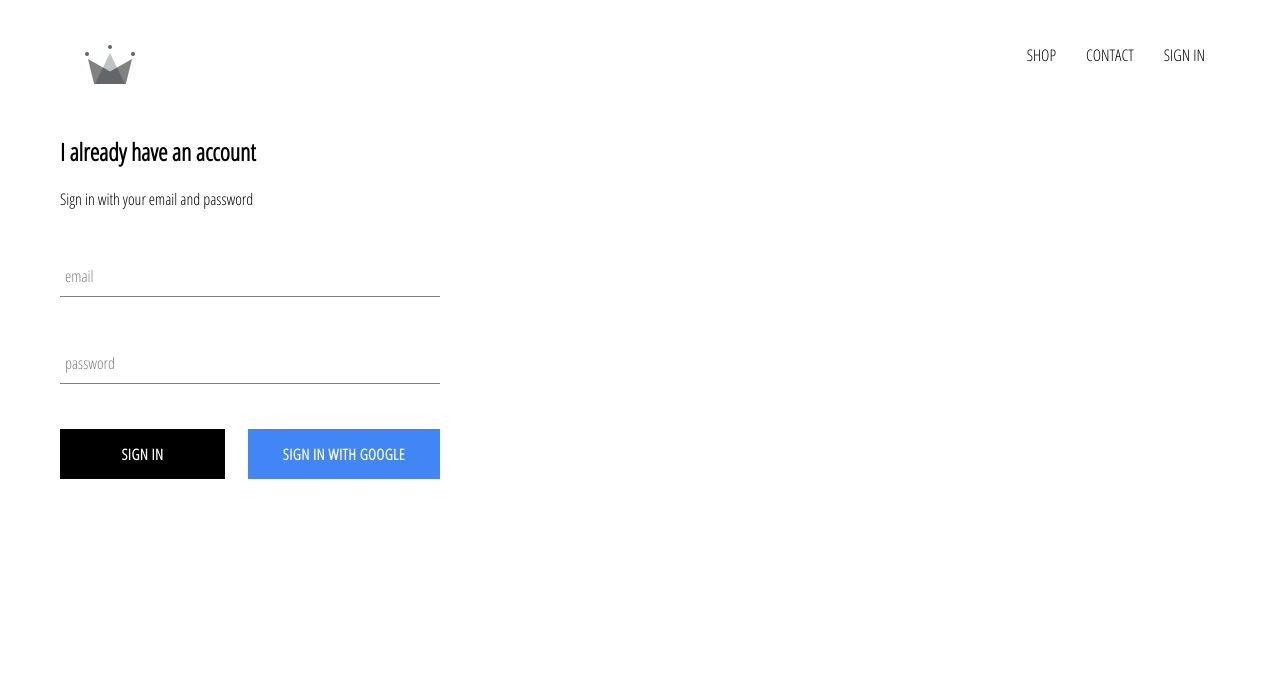
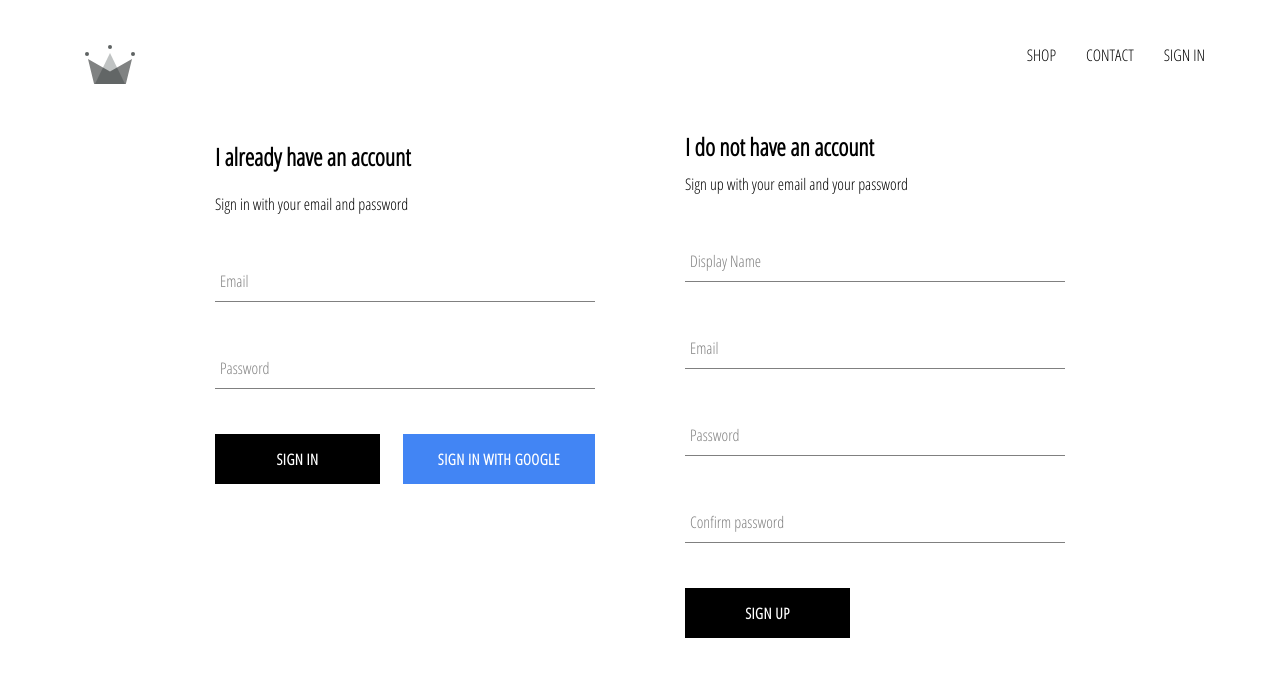
Before and after one commit to genFD/Large-scale-project-e-commerce, a React (Create React App) app: page /signin in a window 1280 px wide. Shown: the top 676 px of the page. Built offline with nearby package versions, Linux system fonts and the light colour scheme; no server answers.

Commit message:
stored our user in database + store data in our state

```diff
--- a/src/App.js
+++ b/src/App.js
@@ -5,7 +5,7 @@
 import Header from './Components/header/header.component';
 import SignInAndSignUpPage from './Pages/sign-in-and-sign-up/sign-in-and-sign-up.component';
 import { Switch, Route } from 'react-router-dom';
-import { auth } from './firebase/firebase.utils';
+import { auth, createUserProfileDocument } from './firebase/firebase.utils';
 
 class App extends React.Component {
   constructor() {
@@ -14,13 +14,40 @@
       currentUser: null,
     };
   }
-
+  // open subscription : whenever any changes occur from any source related to this app, we dont need to fetch
+  // componentDidMount() {
+  //   auth.onAuthStateChanged(user =>{
+  //     this.setState({
+  //       currentUser:user
+  //     })
+  //   })
+  // }
+  //close subscription
   unsubscribeFromAuth = null;
 
   componentDidMount() {
     /// check if there's user signedIn and set the state with info about user
-    this.unsubscribeFromAuth = auth.onAuthStateChanged((user) => {
-      this.setState({ currentUser: user });
+    this.unsubscribeFromAuth = auth.onAuthStateChanged(async (userAuth) => {
+      if (userAuth) {
+        const userRef = await createUserProfileDocument(userAuth);
+        //setting the state
+        userRef.onSnapshot((snapShot) => {
+          this.setState(
+            {
+              currentUser: {
+                id: snapShot.id,
+                ...snapShot.data(),
+              },
+            },
+            () => console.log(this.state)
+          );
+        });
+      } else {
+        //app need to know if the useAuth is null/if the user logged out
+        this.setState({
+          currentUser: userAuth,
+        });
+      }
     });
   }
   componentWillUnmount() {
@@ -29,6 +56,7 @@
   render() {
     return (
       <div>
+        {/* make our header know whether a user is sign in or sign out by giving it the app current userstate rest of the code in the header comp */}
         <Header currentUser={this.state.currentUser} />
         <Switch>
           <Route exact path='/' component={HomePage} />
--- a/src/Components/custom-button/custom-button.component.jsx
+++ b/src/Components/custom-button/custom-button.component.jsx
@@ -2,6 +2,7 @@
 import './custom-button.styles.scss'
 
 const CustomButton = ({children, isGoogleSignIn, ...otherProps})=>{
+ // if the props isGoogleSignIn is true, we'll have a button with google-sign-in class as well as custom button, otherwise it's just going to be custom-button
  return(
  <button className={`${isGoogleSignIn ? 'google-sign-in' : ''} custom-button`} {...otherProps}
  >
--- a/src/Components/sign-in/sign-in.component.jsx
+++ b/src/Components/sign-in/sign-in.component.jsx
@@ -2,7 +2,7 @@
 import './sign-in.styles.scss'
 import FormInput from "../form-input/form-input.component";
 import CustomButton from "../custom-button/custom-button.component";
-import { signInWithGoogle } from "../../firebase/firebase.utils";
+import { auth, signInWithGoogle } from "../../firebase/firebase.utils";
 
 class SignIn extends React.Component{
  constructor(props){
@@ -12,8 +12,14 @@
    password:''
   }
  }
-handleSubmit = (e)=>{
+handleSubmit = async (e)=>{
  e.preventDefault()
+ const {email, password} = this.state
+  try {
+    auth.signInWithEmailAndPassword(email,password)
+  } catch (error) {
+    console.log(error);
+  }
 
  this.setState({email:'', password:''})
 }
@@ -33,7 +39,7 @@
         <FormInput
         type="email"
         name='email'
-        label="email"
+        label="Email"
         value={this.state.email}
         handleChange={this.handleChange}
         required />
@@ -41,12 +47,12 @@
         <FormInput
         type="password"
         name='password'
-        label="password"
+        label="Password"
         value={this.state.password}
         required handleChange={this.handleChange} />
       <div className='buttons'>
-        <CustomButton type="submit">Sign in</CustomButton>
-        <CustomButton onClick={signInWithGoogle} isGoogleSignIn >Sign in with Google </CustomButton>
+        <CustomButton type="button">Sign in</CustomButton>
+        <CustomButton type='button' onClick={signInWithGoogle} isGoogleSignIn >Sign in with Google </CustomButton>
       </div>
      </form>
 
--- a/src/Components/sign-up/sign-up.component.jsx
+++ b/src/Components/sign-up/sign-up.component.jsx
@@ -0,0 +1,95 @@
+import React from 'react'
+import "./sign-up.styles.scss"
+import FormInput from '../form-input/form-input.component'
+import CustomButton from '../custom-button/custom-button.component'
+import {auth} from '../../firebase/firebase.utils'
+// createUserProfileDocument
+class SignUp extends React.Component {
+ constructor(){
+  super()
+  this.state= {
+   displayName: '',
+   email: '',
+   password: '',
+   confirmPassword: '',
+  }
+ }
+ handleSubmit = async (e) =>{
+  e.preventDefault()
+  const {displayName, email, password,confirmPassword } = this.state
+  if (password !== confirmPassword){
+   alert("alert password don't match ")
+   return;
+  }
+  try {
+   const {user } = await auth.createUserWithEmailAndPassword(email, password)
+   // await createUserProfileDocument(user, {displayName})
+   this.setState({
+    displayName: '',
+    email: '',
+    password: '',
+    confirmPassword: '',
+   })
+
+  } catch (error) {
+   console.log(error)
+  }
+ }
+ handleChange = (e)=>{
+  const {name, value} = e.target
+  this.setState({[name]: value})
+ }
+ render(){
+ const {displayName, email, password,confirmPassword } = this.state
+ return (
+  <div className='sign-up'>
+   <h2 className='title'>I do not have an account</h2>
+   <span>Sign up with your email and your password</span>
+  <form className='sign-up-form' onSubmit={this.handleSubmit}>
+
+   <FormInput
+   type='text'
+   name='displayName'
+   value={displayName}
+   onChange={this.handleChange}
+   label='Display Name'
+   required
+   />
+
+   <FormInput
+   type='email'
+   name='email'
+   value={email}
+   onChange={this.handleChange}
+   label='Email'
+   required
+   />
+
+   <FormInput
+   type='password'
+   name='password'
+   value={password}
+   onChange={this.handleChange}
+   label='Password'
+   required
+   />
+
+   <FormInput
+   type='password'
+   name='confirmPassword'
+   value={confirmPassword}
+   onChange={this.handleChange}
+   label='Confirm password'
+   required
+   />
+   <CustomButton type='button'>SIGN UP</CustomButton>
+  </form>
+
+
+
+  </div>
+ )
+}
+}
+
+export default SignUp
--- a/src/Components/sign-up/sign-up.styles.scss
+++ b/src/Components/sign-up/sign-up.styles.scss
@@ -0,0 +1,9 @@
+.sign-up {
+  display: flex;
+  flex-direction: column;
+  width: 380px;
+
+  .title {
+    margin: 10px 0;
+  }
+}
--- a/src/Pages/sign-in-and-sign-up/sign-in-and-sign-up.component.jsx
+++ b/src/Pages/sign-in-and-sign-up/sign-in-and-sign-up.component.jsx
@@ -1,11 +1,12 @@
 import React from "react";
 import "./sign-in-and-sign-up.styles.scss"
 import SignIn from "../../Components/sign-in/sign-in.component";
-
+import SignUp from "../../Components/sign-up/sign-up.component";
 const SignInAndSignUpPage = ()=>{
  return (
   <div className='sign-in-and-sign-up'>
       <SignIn/>
+      <SignUp/>
   </div>
  )
 }
--- a/src/Pages/sign-in-and-sign-up/sign-in-and-sign-up.styles.scss
+++ b/src/Pages/sign-in-and-sign-up/sign-in-and-sign-up.styles.scss
@@ -0,0 +1,6 @@
+.sign-in-and-sign-up {
+  width: 850px;
+  display: flex;
+  justify-content: space-between;
+  margin: 30px auto;
+}
--- a/src/firebase/firebase.utils.js
+++ b/src/firebase/firebase.utils.js
@@ -1,6 +1,6 @@
-import firebase from 'firebase/compat/app';
-import 'firebase/compat/firestore';
-import 'firebase/compat/auth';
+import firebase from 'firebase/compat/app'; //pulling in the firebase utility library
+import 'firebase/compat/firestore'; //importing the store
+import 'firebase/compat/auth'; //importing auth for authentication
 
 // import { GoogleAuthProvider, getAuth, signInWithPopup } from 'firebase/auth';
 
@@ -22,15 +22,39 @@
 export const auth = firebase.auth();
 export const store = firebase.firestore();
 
+//Function that allows us to take that user auth that we got back from firebase and store inside of our database. we're making an API request so this is going to be an async code
+
+export const createUserProfileDocument = async (userAuth, additionalData) => {
+  //first checking if we getting back a valid object(user)
+  if (!userAuth) return;
+  //if user (userAuth) the object) exist we can query inside our database to see if the user already exists we're using the special method doc and get to query our data base
+  const userRef = store.doc(`user/${userAuth.uid}`);
+  const snapShot = await userRef.get();
+
+  if (!snapShot.exists) {
+    //if there's no data we need to create a new slot for our new user
+    const { displayName, email } = userAuth;
+    const createdAt = new Date();
+    try {
+      await userRef.set({
+        displayName,
+        email,
+        createdAt,
+        ...additionalData,
+      });
+    } catch (error) {
+      console.log(`Error creating user ${userAuth.uid} `, error.message);
+    }
+  }
+  return userRef;
+};
+//setup our google authentication utility
 const provider = new firebase.auth.GoogleAuthProvider();
-
+//trigger the google pop-up whenever we use provider
 provider.setCustomParameters({
   prompt: 'select_account',
 });
 
-// export const signInWithGoogle = () => auth.signInWithPopup(provider);
-
-// const authGoogle = getAuth();
 export const signInWithGoogle = () => auth.signInWithPopup(provider);
 
 export default firebase;
```
